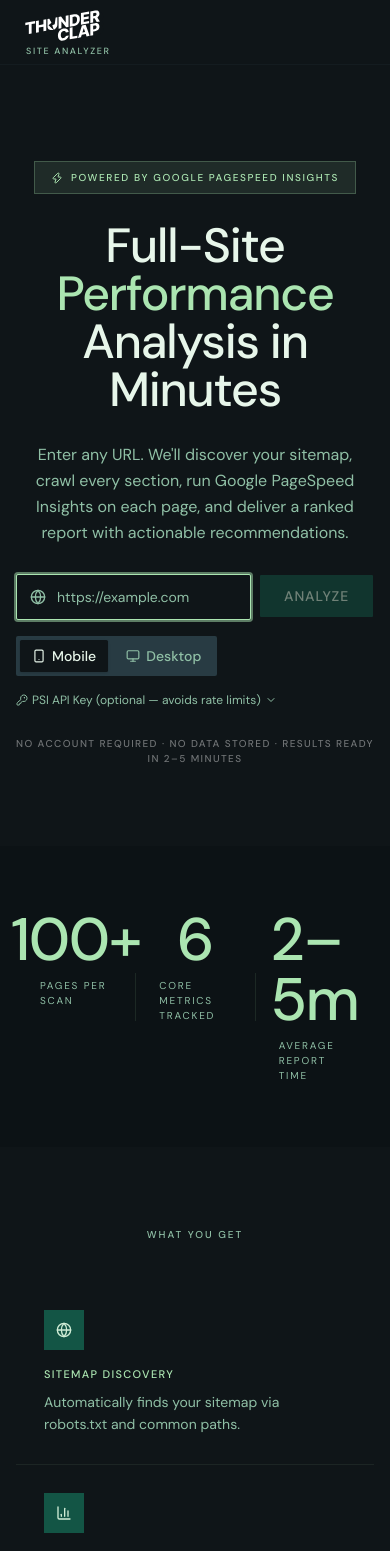
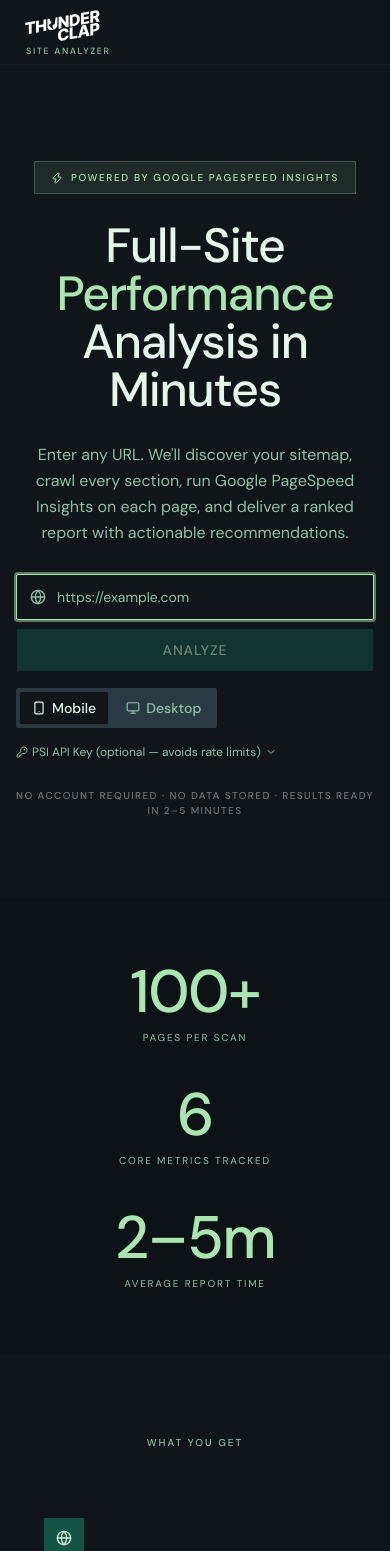
Before and after one commit to burhanupad-create/site-analyzer, a Next.js app: page / in a window 390 px wide. Shown: the top 1551 px of the page. Built offline with nearby package versions, Linux system fonts and the light colour scheme.

Commit message:
TC Feedback

```diff
--- a/src/app/page.tsx
+++ b/src/app/page.tsx
@@ -66,7 +66,7 @@ export default function HomePage() {
 
       {/* ── Stats ── */}
       <section className="bg-[#0c1215]">
-        <div className="max-w-4xl mx-auto px-4 py-16 grid grid-cols-3">
+        <div className="max-w-4xl mx-auto px-4 py-16 grid grid-cols-1 sm:grid-cols-3 gap-10 sm:gap-0">
           {[
             { value: "100+", label: "Pages per scan" },
             { value: "6",    label: "Core metrics tracked" },
@@ -74,7 +74,7 @@ export default function HomePage() {
           ].map(({ value, label }, i) => (
             <div key={label} className="flex flex-col items-center gap-2 px-6 relative">
               {i > 0 && (
-                <div className="absolute left-0 top-1/2 -translate-y-1/2 h-12 w-px bg-[#abe5b1]/10" />
+                <div className="hidden sm:block absolute left-0 top-1/2 -translate-y-1/2 h-12 w-px bg-[#abe5b1]/10" />
               )}
               <span className="text-6xl sm:text-7xl font-medium text-[#abe5b1] leading-none tracking-tight">
                 {value}
--- a/src/components/dashboard/AnalysisDashboard.tsx
+++ b/src/components/dashboard/AnalysisDashboard.tsx
@@ -286,6 +286,7 @@ export function AnalysisDashboard({ jobId, isPrint }: AnalysisDashboardProps) {
 
       {/* Tabs */}
       <Tabs defaultValue="overview">
+        <div className="sticky top-16 z-40 bg-background py-2 -mx-4 px-4 sm:static sm:bg-transparent sm:py-0 sm:mx-0 sm:px-0">
         <TabsList>
           <TabsTrigger value="overview">Overview</TabsTrigger>
           <TabsTrigger value="sections">
@@ -309,6 +310,7 @@ export function AnalysisDashboard({ jobId, isPrint }: AnalysisDashboardProps) {
             </span>
           </TabsTrigger>
         </TabsList>
+        </div>
 
         {/* Overview */}
         <TabsContent value="overview" className="space-y-6 pt-4">
--- a/src/components/dashboard/UrlInputForm.tsx
+++ b/src/components/dashboard/UrlInputForm.tsx
@@ -50,7 +50,7 @@ export function UrlInputForm() {
   return (
     <form onSubmit={handleSubmit} className="w-full max-w-2xl space-y-4">
       {/* URL input row */}
-      <div className="flex gap-2">
+      <div className="flex flex-col sm:flex-row gap-2">
         <div className="relative flex-1">
           <Globe className="absolute left-3.5 top-1/2 -translate-y-1/2 h-4 w-4 text-muted-foreground" />
           <input
@@ -68,7 +68,7 @@ export function UrlInputForm() {
             autoFocus
           />
         </div>
-        <Button type="submit" disabled={loading || !url.trim()} size="lg">
+        <Button type="submit" disabled={loading || !url.trim()} size="lg" className="w-full sm:w-auto">
           {loading ? (
             <>
               <Loader2 className="h-4 w-4 mr-2 animate-spin" />
--- a/src/components/ui/tabs.tsx
+++ b/src/components/ui/tabs.tsx
@@ -24,7 +24,7 @@ function Tabs({
 }
 
 const tabsListVariants = cva(
-  "group/tabs-list inline-flex w-fit items-center justify-center rounded-lg p-1 gap-1 text-muted-foreground group-data-horizontal/tabs:h-auto group-data-vertical/tabs:h-fit group-data-vertical/tabs:flex-col data-[variant=line]:rounded-none",
+  "group/tabs-list inline-flex w-full sm:w-fit items-center justify-start sm:justify-center rounded-lg p-1 gap-1 text-muted-foreground overflow-x-auto [scrollbar-width:none] [&::-webkit-scrollbar]:hidden group-data-horizontal/tabs:h-auto group-data-vertical/tabs:h-fit group-data-vertical/tabs:flex-col data-[variant=line]:rounded-none",
   {
     variants: {
       variant: {
@@ -58,7 +58,7 @@ function TabsTrigger({ className, ...props }: TabsPrimitive.Tab.Props) {
     <TabsPrimitive.Tab
       data-slot="tabs-trigger"
       className={cn(
-        "relative inline-flex h-auto flex-1 items-center justify-center gap-1.5 rounded-md border border-transparent px-3 py-2 text-sm font-medium whitespace-nowrap text-foreground/60 transition-all group-data-vertical/tabs:w-full group-data-vertical/tabs:justify-start hover:text-foreground focus-visible:border-ring focus-visible:ring-[3px] focus-visible:ring-ring/50 focus-visible:outline-1 focus-visible:outline-ring disabled:pointer-events-none disabled:opacity-50 has-data-[icon=inline-end]:pr-1 has-data-[icon=inline-start]:pl-1 aria-disabled:pointer-events-none aria-disabled:opacity-50 dark:text-muted-foreground dark:hover:text-foreground group-data-[variant=default]/tabs-list:data-active:shadow-sm group-data-[variant=line]/tabs-list:data-active:shadow-none [&_svg]:pointer-events-none [&_svg]:shrink-0 [&_svg:not([class*='size-'])]:size-4",
+        "relative inline-flex h-auto shrink-0 items-center justify-center gap-1.5 rounded-md border border-transparent px-3 py-2 text-sm font-medium whitespace-nowrap text-foreground/60 transition-all group-data-vertical/tabs:w-full group-data-vertical/tabs:justify-start hover:text-foreground focus-visible:border-ring focus-visible:ring-[3px] focus-visible:ring-ring/50 focus-visible:outline-1 focus-visible:outline-ring disabled:pointer-events-none disabled:opacity-50 has-data-[icon=inline-end]:pr-1 has-data-[icon=inline-start]:pl-1 aria-disabled:pointer-events-none aria-disabled:opacity-50 dark:text-muted-foreground dark:hover:text-foreground group-data-[variant=default]/tabs-list:data-active:shadow-sm group-data-[variant=line]/tabs-list:data-active:shadow-none [&_svg]:pointer-events-none [&_svg]:shrink-0 [&_svg:not([class*='size-'])]:size-4",
         "group-data-[variant=line]/tabs-list:bg-transparent group-data-[variant=line]/tabs-list:data-active:bg-transparent dark:group-data-[variant=line]/tabs-list:data-active:border-transparent dark:group-data-[variant=line]/tabs-list:data-active:bg-transparent",
         "data-active:bg-background data-active:text-foreground dark:data-active:border-[#abe5b1]/20 dark:data-active:bg-[#135545] dark:data-active:text-[#abe5b1]",
         "after:absolute after:bg-foreground after:opacity-0 after:transition-opacity group-data-horizontal/tabs:after:inset-x-0 group-data-horizontal/tabs:after:bottom-[-5px] group-data-horizontal/tabs:after:h-0.5 group-data-vertical/tabs:after:inset-y-0 group-data-vertical/tabs:after:-right-1 group-data-vertical/tabs:after:w-0.5 group-data-[variant=line]/tabs-list:data-active:after:opacity-100",
```
